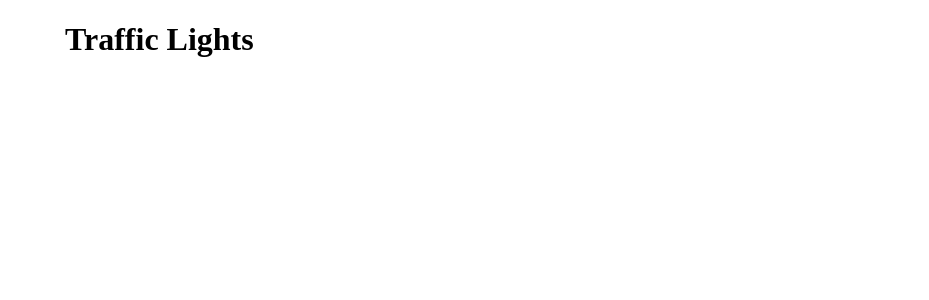
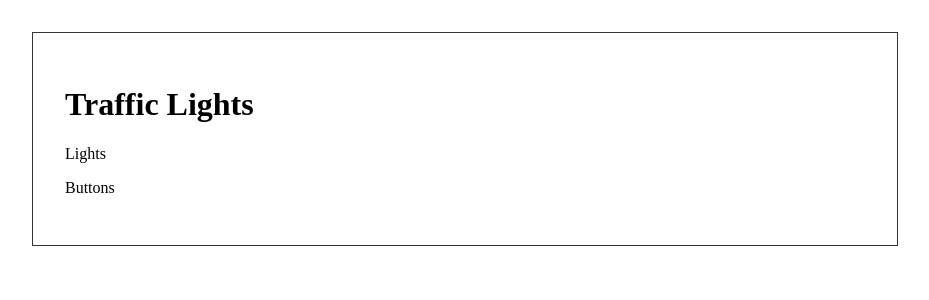
Before and after one commit to danielvanc/traffic-lights, a React (Create React App) app: page / in a window 1280 px wide. Shown: the top 300 px of the page, without its empty margins (175-1104 px from the left). Built offline with nearby package versions, Linux system fonts and the light colour scheme.

Commit message:
Add traffic panel, lights and buttons components

```diff
--- a/src/App.js
+++ b/src/App.js
@@ -1,10 +1,17 @@
 import React from 'react';
 import AppContainer from './components/container'
+import TrafficPanel from './components/traffic-panel'
+import Lights from './components/lights'
+import Buttons from './components/Buttons'
 
 function App() {
   return (
     <AppContainer className="App">
       <h1>Traffic Lights</h1>
+      <TrafficPanel>
+        <Lights />
+      </TrafficPanel>
+      <Buttons />
     </AppContainer>
   );
 }
--- /dev/null
+++ b/src/components/Buttons.js
@@ -0,0 +1,13 @@
+import React, { Component } from 'react';
+
+class Buttons extends Component {
+  render() {
+    return (
+      <p>
+       Buttons
+      </p>
+    );
+  }
+}
+
+export default Buttons;
--- a/src/components/container.js
+++ b/src/components/container.js
@@ -2,8 +2,10 @@ import React, { Component } from 'react';
 import styled from 'styled-components'
 
 const AppContainer = styled.div`
-  margin: 0 auto;
+  border: 1px solid #333;
+  margin: 2em auto;
   max-width: 800px;
+  padding: 2em;
 `
 
 class container extends Component {
--- /dev/null
+++ b/src/components/lights.js
@@ -0,0 +1,13 @@
+import React, { Component } from 'react';
+
+class Lights extends Component {
+  render() {
+    return (
+      <p>
+        Lights
+      </p>
+    );
+  }
+}
+
+export default Lights;
--- /dev/null
+++ b/src/components/traffic-panel.js
@@ -0,0 +1,13 @@
+import React, { Component } from 'react';
+
+class TrafficPanel extends Component {
+  render() {
+    return (
+      <div className="traffic-panel">
+        {this.props.children}
+      </div>
+    );
+  }
+}
+
+export default TrafficPanel;
```
Also changed, not shown: 1 other file (tests, documents, lock files or other folders).
